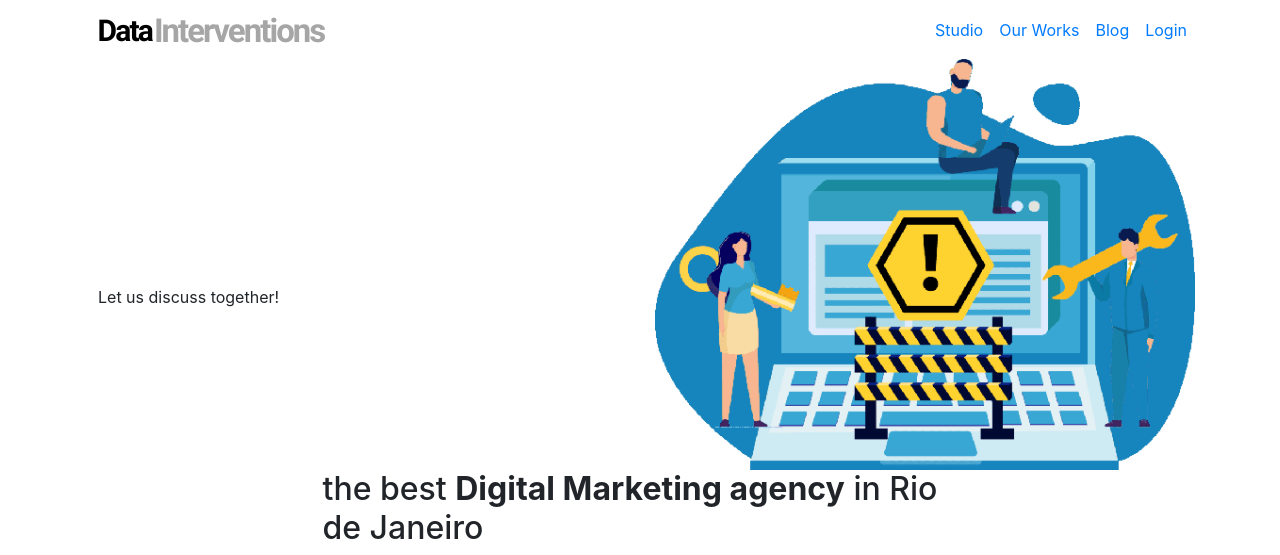
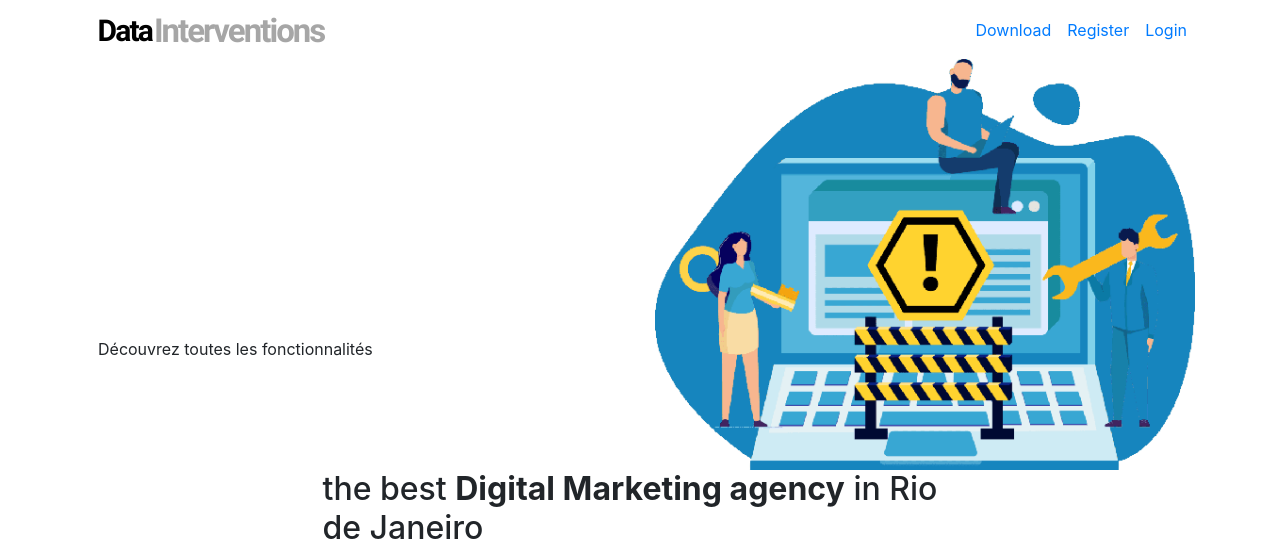
Before and after one commit to radouane-tamouss/DataInterventions, a PHP site: page / in a window 1280 px wide. Shown: the top 555 px of the page. Run offline with PHP 8.4, Linux system fonts and the light colour scheme.

Commit message:
update index.php

```diff
--- a/index.php
+++ b/index.php
@@ -45,13 +45,10 @@
             <div class="collapse navbar-collapse" id="navbarNav">
                 <ul class="navbar-nav ml-auto">
                     <li class="nav-item">
-                        <a href="#about" class="nav-link smoothScroll">Studio</a>
+                        <a href="#about" class="nav-link smoothScroll">Download</a>
                     </li>
                     <li class="nav-item">
-                        <a href="#project" class="nav-link smoothScroll">Our Works</a>
-                    </li>
-                    <li class="nav-item">
-                        <a href="blog.html" class="nav-link">Blog</a>
+                        <a href="userRegistration.php" class="nav-link">Register</a>
                     </li>
                     <li class="nav-item">
                         <a href="Requester/RequesterLogin.php" class="nav-link contact">Login</a>
@@ -69,11 +66,11 @@
                         <div class="col-lg-6 col-md-10 col-12 d-flex flex-column justify-content-center align-items-center">
                               <div class="hero-text">
 
-                                   <h1 class="text-white" data-aos="fade-up">We are ready for your digital marketing</h1>
+                                   <h1 class="text-white" data-aos="fade-up">Révolutionnez la gestion de vos interventions sans être limité!</h1>
 
-                                   <a href="contact.html" class="custom-btn btn-bg btn mt-3" data-aos="fade-up" data-aos-delay="100">Let us discuss together!</a>
+                                   <a href="contact.html" class="custom-btn btn-bg btn mt-3" data-aos="fade-up" data-aos-delay="100">Découvrez toutes les fonctionnalités</a>
 
-                                   <strong class="d-block py-3 pl-5 text-white" data-aos="fade-up" data-aos-delay="200"><i class="fa fa-phone mr-2"></i> +99 080 070 4224</strong>
+                                   <!-- <strong class="d-block py-3 pl-5 text-white" data-aos="fade-up" data-aos-delay="200"><i class="fa fa-phone mr-2"></i> +99 080 070 4224</strong> -->
                               </div>
                         </div>
 
```
